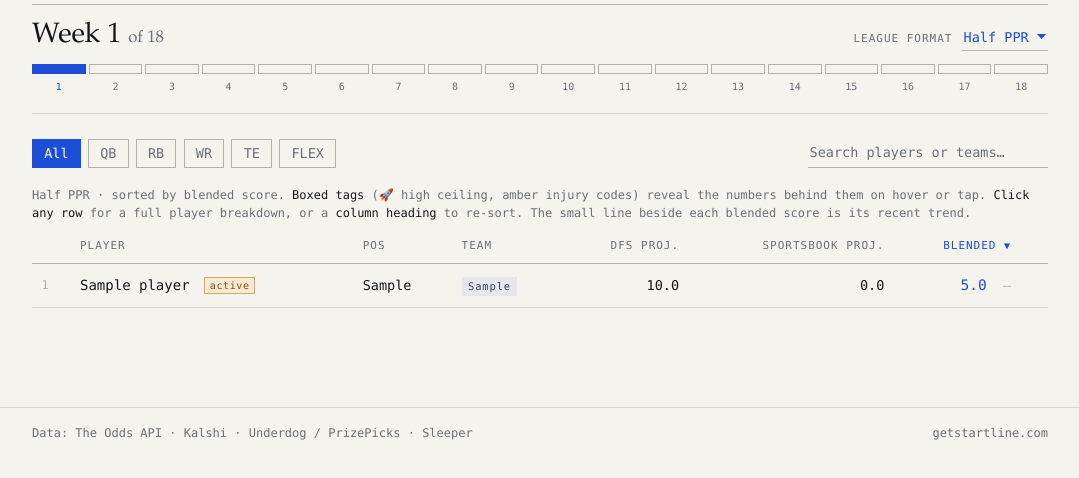
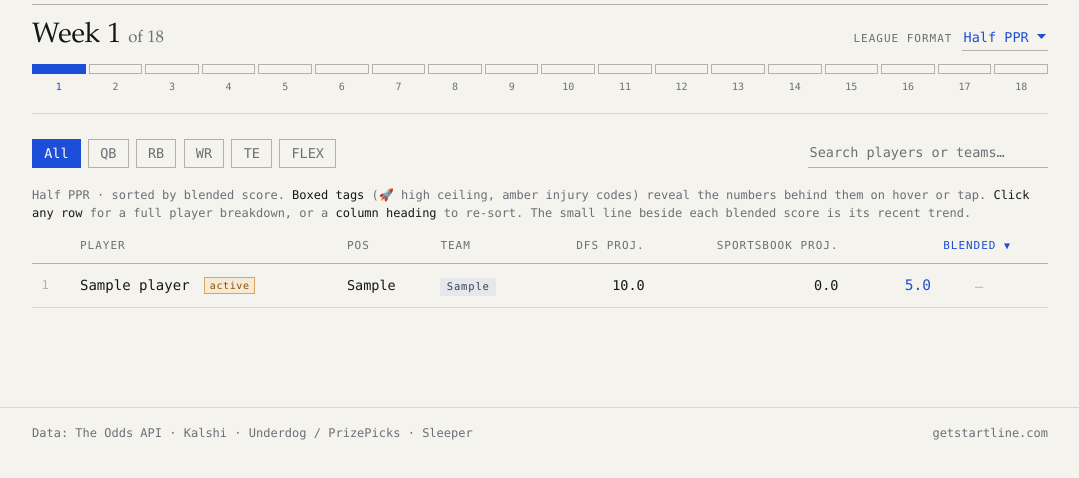
Before and after one commit to kgm27/startline, a FastAPI app: page /dashboard in a window 1280 px wide. Shown: the part 322-800 px from the top of the page, without its empty margins (100-1179 px from the left). Run offline with FastAPI, Linux system fonts and the light colour scheme; tables that the repository leaves empty hold one stand-in row (values such as "Sample post"); data that the repository does not hold is empty; some libraries are stand-ins or nearby versions.

Commit message:
Fix blended-score column misalignment on the Dashboard
td.num right-aligns the whole cell as one inline run, so the blended
number's actual position shifted depending on what followed it: a
real 64px-wide sparkline versus a narrow "—" placeholder when a
player has no trend history yet. Different width trailing content
meant different starting position for the number, so the column
never lined up.

Fixed by reserving the same fixed 64px slot for both cases (matching
_mini_sparkline_svg's own fixed width in main.py) rather than letting
the trailing content's natural width vary. Verified: both cases now
compute to the identical 64px width, and visually the blended column
lines up in a straight edge down the page.

Co-Authored-By: Claude Opus 5 <noreply@anthropic.com>

```diff
--- a/app/static/style.css
+++ b/app/static/style.css
@@ -416,9 +416,21 @@ tbody tr:hover td.go { opacity: 1; }
 
 .blended-link:hover { border-bottom-color: var(--accent); }
 
-.row-trend { margin-left: 0.5rem; vertical-align: middle; color: var(--accent); }
+/* Fixed width on both, matching the sparkline's own 64px (_mini_sparkline_svg
+   in main.py) — td.num right-aligns the whole cell as one inline run, so
+   without a reserved slot the same width on both cases, the blended number
+   itself shifts left or right depending on whether a real 64px-wide
+   sparkline or a narrow "—" follows it, and the numbers stop lining up
+   down the column. */
+.row-trend, .row-trend-empty {
+    display: inline-block;
+    width: 64px;
+    margin-left: 0.5rem;
+    vertical-align: middle;
+}
+.row-trend { color: var(--accent); }
 .row-trend svg { vertical-align: middle; }
-.row-trend-empty { margin-left: 0.5rem; color: var(--rule-strong); }
+.row-trend-empty { color: var(--rule-strong); text-align: center; }
 
 /* ---------- player detail ---------- */
 
```
